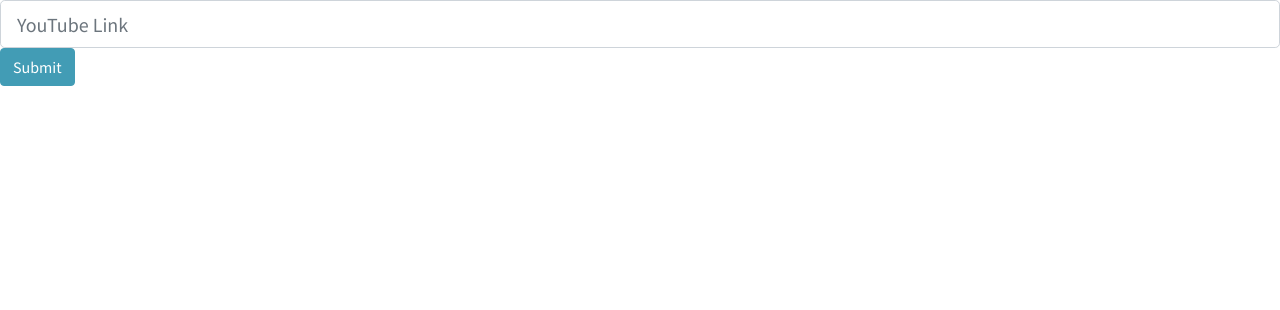
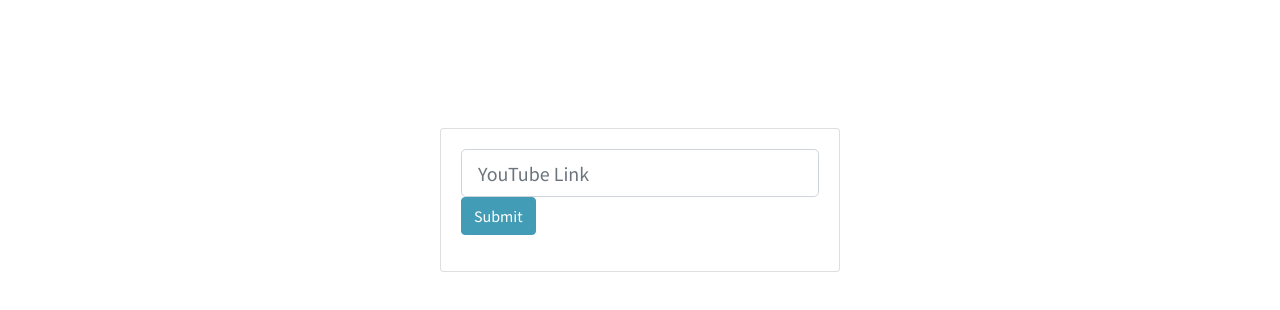
Before and after one commit to ss-mvp/ss-admin, a React (Create React App) app: page /video in a window 1280 px wide. Shown: the top 310 px of the page. Built offline with nearby package versions, Linux system fonts and the light colour scheme; sample sign-in values are in the browser's storage.

Commit message:
video page styles

```diff
--- a/src/pages/Video.jsx
+++ b/src/pages/Video.jsx
@@ -23,11 +23,16 @@
     }
 
     return (
-        <form onSubmit={handleSubmit}>
-            <div className="form-group">
-                <input name='link' onChange={handleLinkChange} value={link.link} className="form-control form-control-lg" type="text" placeholder="YouTube Link" />
-                <button type="submit" className="btn btn-primary">Submit</button>
+
+        <div className="card" style={{margin: '10% auto', width: "25rem" }}>
+            <div className="card-body">
+                <form onSubmit={handleSubmit}>
+                    <div className="form-group">
+                        <input name='link' onChange={handleLinkChange} value={link.link} className="form-control form-control-lg" type="text" placeholder="YouTube Link" />
+                        <button type="submit" className="btn btn-primary">Submit</button>
+                    </div>
+                </form>
             </div>
-        </form>
+        </div>
     )
 }
```
